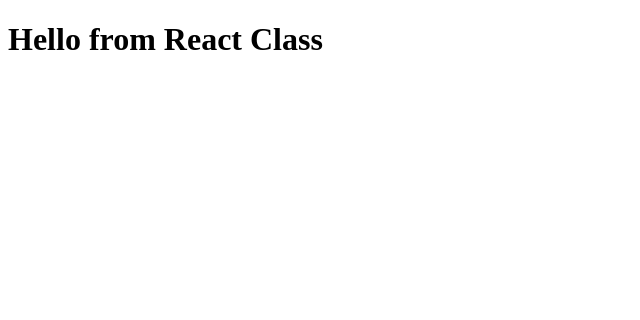
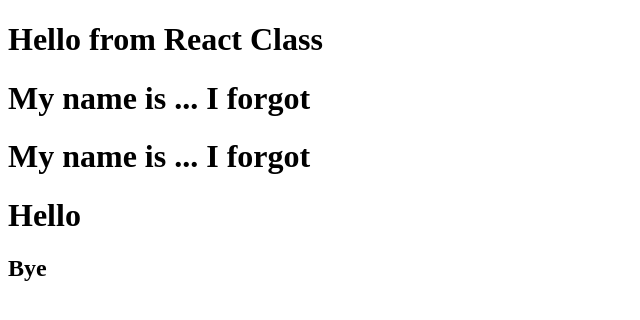
Before and after one commit to RahulRanjan7201/reactjs-school, a React (Vite) app in the folder P1/: page / in a window 1280 px wide. Shown: the top 320 px of the page, without its empty margins (0-640 px from the left). Built offline with nearby package versions, Linux system fonts and the light colour scheme.

Commit message:
Class 3 Assignments

```diff
--- a/P1/App.js
+++ b/P1/App.js
@@ -5,16 +5,20 @@
   { id: "title1", key: "h1" },
   "Hello from React Class"
 );
-console.log(heading);
-// JSX way
-const heading1 = (
-  <h1 id="heading" key="h2">
-    Hello React
-  </h1>
-);
+const Title =() => {
+  return <h1>My name is ... I forgot</h1>
+}
 const HeadingComponent = () => {
-  return <h1>React Functional Component </h1>
-}
+  return (
+    <div>
+      {heading}
+      <Title/>
+      {Title()}
+      <h1>Hello</h1>
+      <h2>Bye</h2>
+    </div>
+  );
+};
 const root = ReactDOM.createRoot(document.getElementById("root"));
 // passing the react element inside the root
-root.render(heading);
+root.render(<HeadingComponent/>);
```
